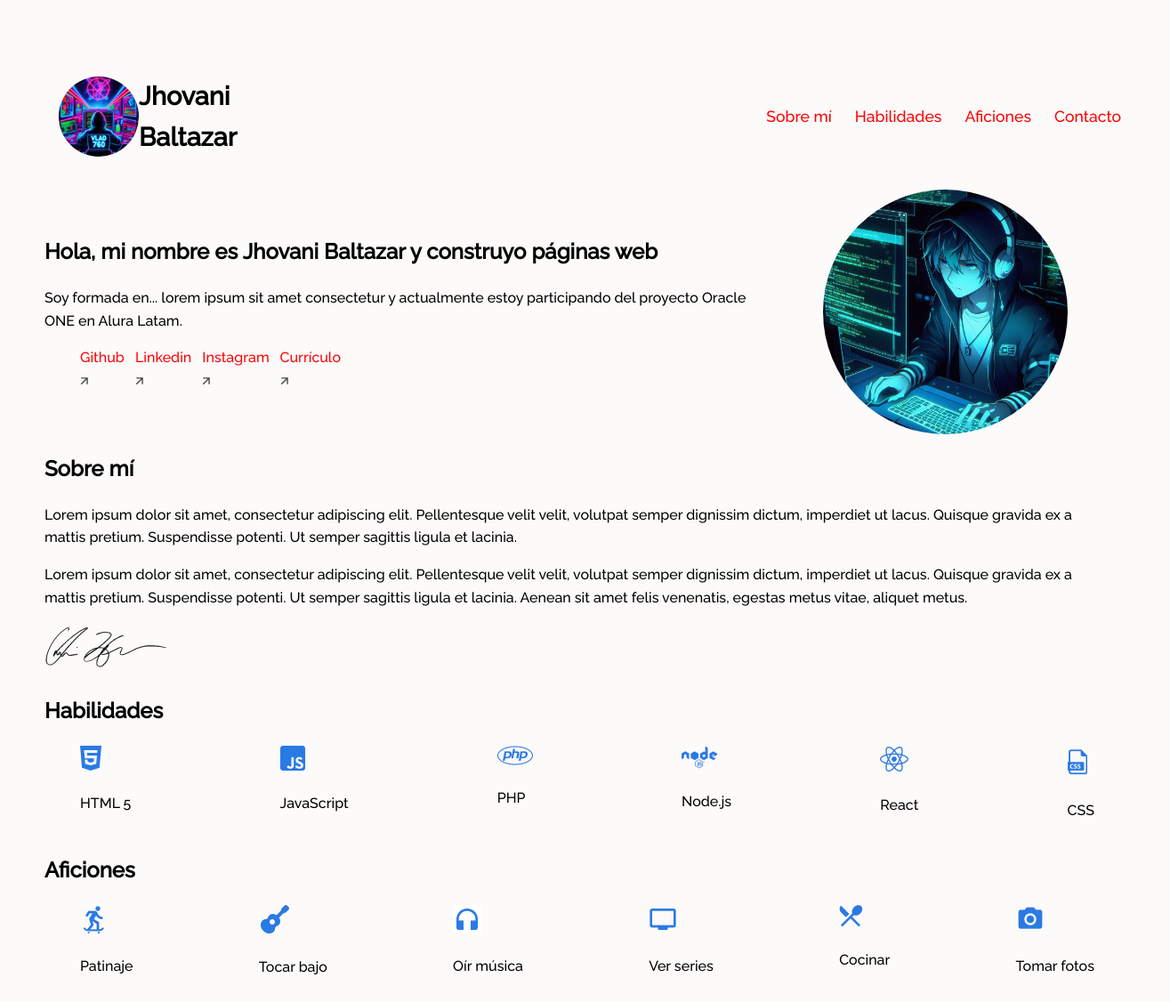
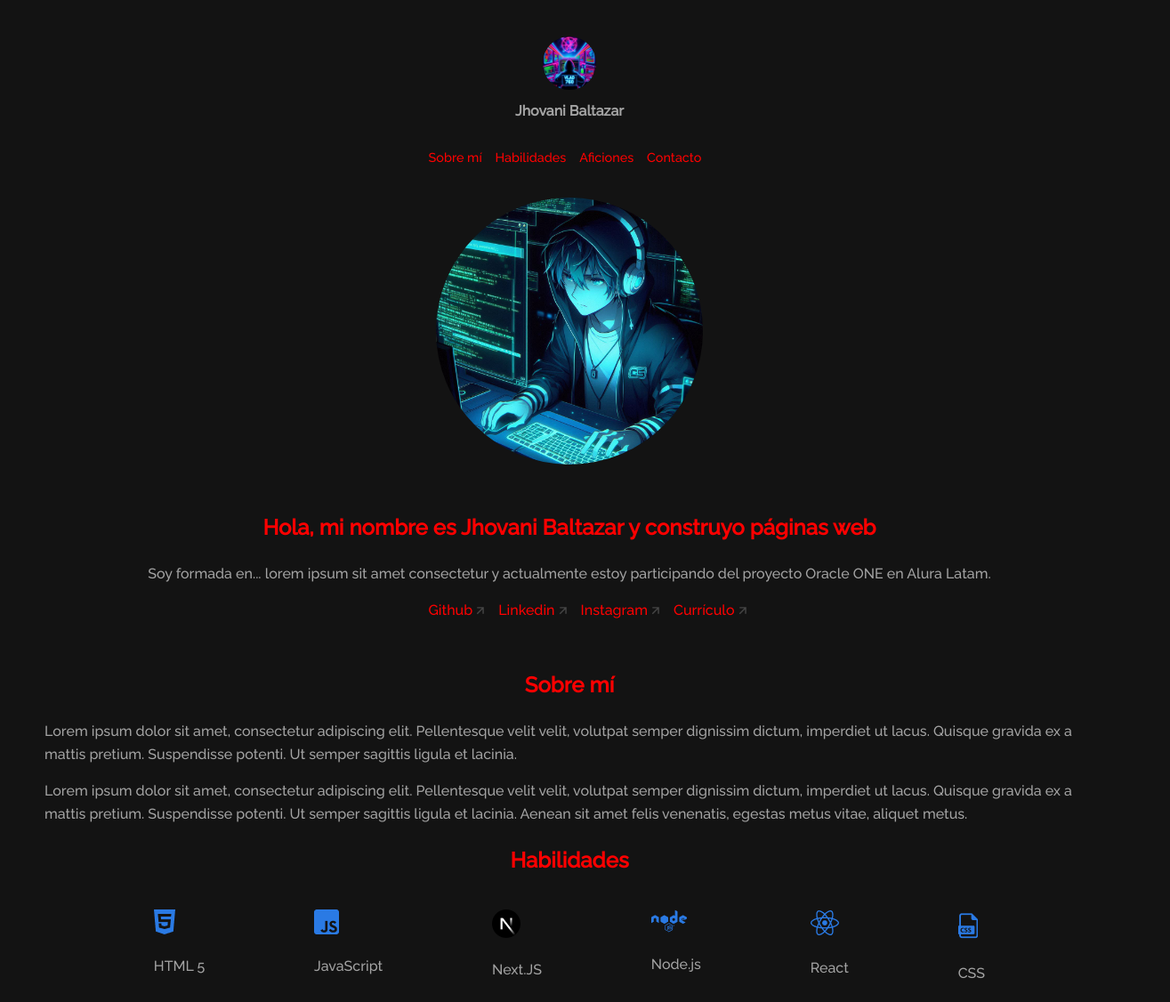
Before and after one commit to VLAD1760/Portfolio-Project-ONE, a plain HTML site: page index.html in a window 1280 px wide. Shown: the top 1126 px of the page at 89% size, 1315 px wide, since content can reach past the window. Drawn offline with Linux system fonts and the light colour scheme.

Commit message:
finished responsive part of project

```diff
--- a/index.html
+++ b/index.html
@@ -4,15 +4,14 @@
     <meta charset="UTF-8">
     <meta http-equiv="X-UA-Compatible" content="IE=edge">
     <meta name="viewport" content="width=device-width, initial-scale=1.0">
-    <link rel="stylesheet" href="/style.css">
+    <link rel="stylesheet" href="style.css">
     <link rel="preconnect" href="https://fonts.googleapis.com">
     <link rel="preconnect" href="https://fonts.gstatic.com" crossorigin>
-    <!-- Fuente del Proyecto Raleway -->
     <link href="https://fonts.googleapis.com/css2?family=Raleway:wght@500&display=swap" rel="stylesheet">
-    <title>My Portafolio</title>
+    <title>My Portfolio</title>
 </head>
-
 <body>
+    <div class="content">
         <!-- Menú -->
         <header class="cabecera">
             <img class="cabecera__logo" src="/assets/vlad760.jpg" alt="Logo">
@@ -47,8 +46,7 @@
         <h2 class="sobre-mi__titulo">Sobre mí</h2>
         <p class="sobre-mi__texto">Lorem ipsum dolor sit amet, consectetur adipiscing elit. Pellentesque velit velit, volutpat semper dignissim dictum, imperdiet ut lacus. Quisque gravida ex a mattis pretium. Suspendisse potenti. Ut semper sagittis ligula et lacinia.</p>
         <p class="sobre-mi__texto">Lorem ipsum dolor sit amet, consectetur adipiscing elit. Pellentesque velit velit, volutpat semper dignissim dictum, imperdiet ut lacus. Quisque gravida ex a mattis pretium. Suspendisse potenti. Ut semper sagittis ligula et lacinia. Aenean sit amet felis venenatis, egestas metus vitae, aliquet metus.</p>
-        <!-- Firma opcional -->
-        <img class="sobre-mi__firma" src="assets/signature.png" alt="Firma">
+
     </section>
 
     <!-- Sección de Habilidades -->
@@ -64,8 +62,8 @@
                 <p class="habilidades__nombre">JavaScript</p>
             </li>
             <li class="habilidades__elemento">
-                <img class="habilidades__icono" src="assets/php_icon.png" alt="PHP">
-                <p class="habilidades__nombre">PHP</p>
+                <img class="habilidades__icono" src="assets/nextjs-icon.png" alt="PHP">
+                <p class="habilidades__nombre">Next.JS</p>
             </li>
             <li class="habilidades__elemento">
                 <img class="habilidades__icono" src="assets/nodejs_icon.png" alt="Node.js">
@@ -92,7 +90,7 @@
             </li>
             <li class="aficiones__elemento">
                 <img class="aficiones__icono" src="assets/guitar_icon.png" alt="Tocar bajo">
-                <p class="aficiones__nombre">Tocar bajo</p>
+                <p class="aficiones__nombre">Tocar guitara</p>
             </li>
             <li class="aficiones__elemento">
                 <img class="aficiones__icono" src="assets/headphones_icon.png" alt="Oír música">
@@ -107,8 +105,8 @@
                 <p class="aficiones__nombre">Cocinar</p>
             </li>
             <li class="aficiones__elemento">
-                <img class="aficiones__icono" src="assets/camera_icon.png" alt="Tomar fotos">
-                <p class="aficiones__nombre">Tomar fotos</p>
+                <img class="aficiones__icono" src="assets/games.png" alt="Tomar fotos">
+                <p class="aficiones__nombre">Soy Gamer</p>
             </li>
         </ul>
     </section>
@@ -127,6 +125,8 @@
             <button class="contacto__boton" type="submit">Enviar</button>
         </form>
     </section>
+    <footer class="footer">Made with love by Jhovani Baltazar</footer>
 </body>
+
     <script src="script.js"></script>
 </html>
--- a/style.css
+++ b/style.css
@@ -1,18 +1,25 @@
 /* Este repositório base fué creado para ayudarte en caso que no sepas como comenzar, recuerda que el portafolio es tu carta de presentación y debes darle tu cara, por eso te invitamos a personalizarlo según tu estilo y preferencias no te limites apenas al layout propuesto en figma
 */
 :root {
-    --color-de-fondo: #fdfafa;
-    --color-de-fondo-menu: #fdfafa;
+    --color-de-fondo: #131313;
+    --color-de-fondo-menu: #131313;
     --color-de-link: #ff0000;
 }
 
 body {
     background-color: var(--color-de-fondo);
     font-family: 'Raleway', sans-serif;
-    margin: 50px;
+    margin: 25px 50px 0px 50px;
     box-sizing: border-box;
     padding: 0;
     line-height: 1.6;
+    min-height: 100vh;
+    display: flex;
+    flex-direction: column;
+}
+
+.content {
+    flex: 1;
 }
 
 ol, ul, li {
@@ -25,10 +32,17 @@ a {
 
 }
 
-h1, h2, p {
-    color: #000000;
+h1, p {
+    color: #a3a3a3;
+    display: flex;
+    justify-content: center;
 }
 
+h2{
+    color: #ff0000;
+    display: flex;
+    justify-content: center;
+}
 /* ------------------------------ Sección Menú -------------------------------*/
 .cabecera {
     display: flex;
@@ -39,20 +53,20 @@ h1, h2, p {
 }
 
 .cabecera__logo {
-    height: 90px;
+    height: auto;
     max-width: 100px; /* Ajuste para pantallas pequeñas */
     border-radius: 50%;
 }
 
 .cabecera__titulo {
     font-size: 1.2rem;
-    margin-right: 550px;
 }
 
 .navegacion__lista {
     display: none;
     margin-right: 50px;
     margin-bottom: 0px;
+
 }
 
 .navegacion__elemento a {
@@ -60,113 +74,137 @@ h1, h2, p {
     padding: 5px 5px; /* Adjust padding if needed */
     white-space: nowrap; /* Ensure no wrapping */
 }
-/* ------------------------------ Sección Presentación ------------------------------*/
-.presentacion{
-    align-items: center;
-    display: inline-flex;
-    flex-direction: row-reverse;
+
+/* Footer */
+.footer {
+    background-color: #131313;
+    color: #ff0000;
+    text-align: center;
+    padding: 10px 0;
+    font-size: 0.9rem;
+    width: 100%;
 }
 
-.presentacion__foto{
-    width: 275px;
+/* Presentación */
+.presentacion {
+    display: flex;
+    flex-direction: column;
+    align-items: center;
+    text-align: center;
+    gap: 1rem;
+    padding: 1rem;
+}
+
+.presentacion__foto {
+    width: 100%;
+    max-width: 300px;
     height: auto;
     border-radius: 50%;
-    margin-right: 30px;
-    margin-left: 50px;
 }
 
-.redes{
+.presentacion__contenedor {
+    padding: 1rem;
+}
+
+/* Red social icons */
+.redes {
     display: flex;
     flex-direction: row;
-    justify-content: space-between;
-    padding-right: 30rem;
+    justify-content: center;
+    gap: 1rem;
 }
 
-
-/* ------------------------------ Sección sobre mí ----------------------------------*/
-.sobre-mi{
-    align-items: center;
-    margin-right: 10px;
+/* Navigation Menu */
+.navegacion__lista {
+    display: flex;
+    flex-direction: column;
+    gap: 1rem;
+    text-align: center;
 }
 
-/*------------------------------ Sección de Habilidades ------------------------------*/
-.habilidades__lista{
+/* Skills and Hobbies */
+.habilidades__lista, .aficiones__lista {
     display: flex;
     flex-direction: row;
-    justify-content: space-between;
+    justify-content: space-evenly;
+    gap: 1rem;
+    padding: 1rem;
 }
 
-/*------------------------------ Sección de Aficiones --------------------------------*/
-.aficiones__lista{
+/* Contact Section */
+.contacto {
     display: flex;
-    flex-direction: row;
-    justify-content: space-between;
+    flex-direction: column;
+    align-items: center;
+    padding: 2rem;
+    gap: 2rem;
 }
 
-/*------------------------------ Sección de Proyectos --------------------------------*/
-
-
-/*------------------------------ Sección de Contacto ---------------------------------*/
-.contacto {
-    display: flex;
-    justify-content:center; /* Align content to the right */
-    align-items: center;      /* Vertically align items */
-    padding: 2rem;
-    gap: 2rem;                /* Space between the image and the form */
+.contacto__foto {
+    width: 100%;
+    max-width: 400px;
+    height: auto;
+    border-radius: 10%;
 }
 
 .contacto__formulario {
+    width: 100%;
+    max-width: 300px;
     display: flex;
-    flex-direction: column; /* Keeps form inputs stacked */
-    width: 300px;           /* Adjust width as needed */
-    gap: 1rem;              /* Adds space between form elements */
+    flex-direction: column;
+    gap: 1rem;
 }
 
-.contacto__foto {
-    width: auto; /* Adjust the image size */
-    height: 455px;
-    border-radius: 10%;
-}
-
-
-/* ------------------------------ Responsividad ---------------------------------------*/
-
-/* Tablets y pantallas más grandes */
+/* Responsiveness */
 @media (min-width: 768px) {
-    .cabecera {
-        flex-direction: row;
-        justify-content: space-between;
-        align-items: center;
-    }
-
+    /* Header adjustments */
     .cabecera__logo {
-        max-width: 100px;
+        width: 60px;
     }
 
     .cabecera__titulo {
-        font-size: 1.5rem;
+        font-size: 1rem;
+    }
+
+    .presentacion {
+        text-align: left;
+    }
+
+    /* Presentación adjustments */
+    .presentacion__contenedor {
+        padding: 0;
     }
 
     .navegacion__lista {
-        display: flex;
         flex-direction: row;
-        gap: 1rem;
-        margin-top: 0;
+        justify-content: center;
+        gap: 0.3rem;
     }
 
-    .navegacion__elemento a {
-        font-size: 1rem;
+    .habilidades__lista, .aficiones__lista {
+        display: flex;
+    flex-direction: row;
+    justify-content: space-evenly;
+    }
+
+    .contacto {
+        flex-direction: row;
+        justify-content: center;
+        gap: 0.5rem;
+
     }
 }
 
-/* Pantallas grandes */
 @media (min-width: 1024px) {
-    /* Aquí puedes ajustar aún más el diseño para pantallas grandes */
-    .cabecera__titulo {
-        font-size: 1.8rem;
+    .presentacion {
+        gap: 2rem;
     }
 
-    .navegacion__elemento a {
-        font-size: 1.1rem;
+    .habilidades__lista, .aficiones__lista {
+        grid-template-columns: repeat(3, 1fr);
+    }
+
+    .contacto {
+        gap: 3rem;
     }
 }
```
Also changed, not shown: assets/games.png (added), assets/nextjs-icon.png (added). Lines whose indentation alone changed are shown as unchanged.
